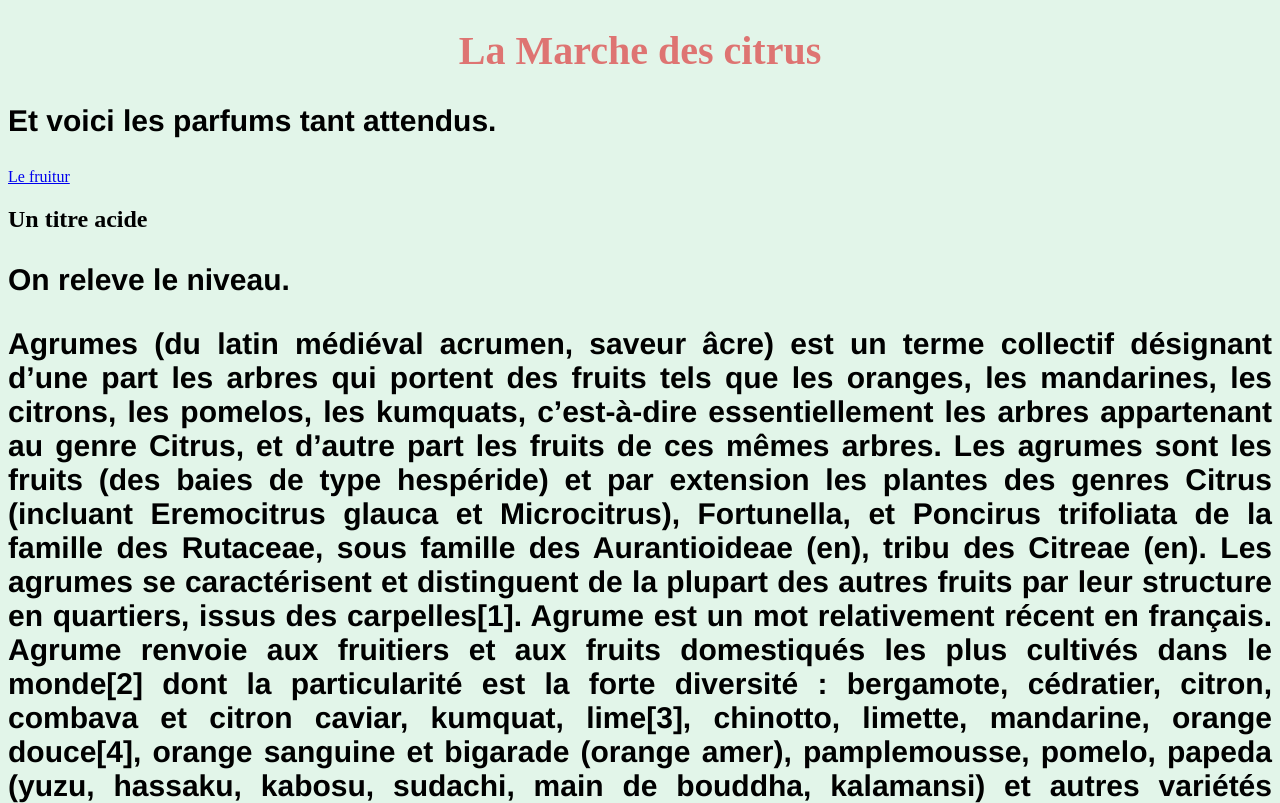
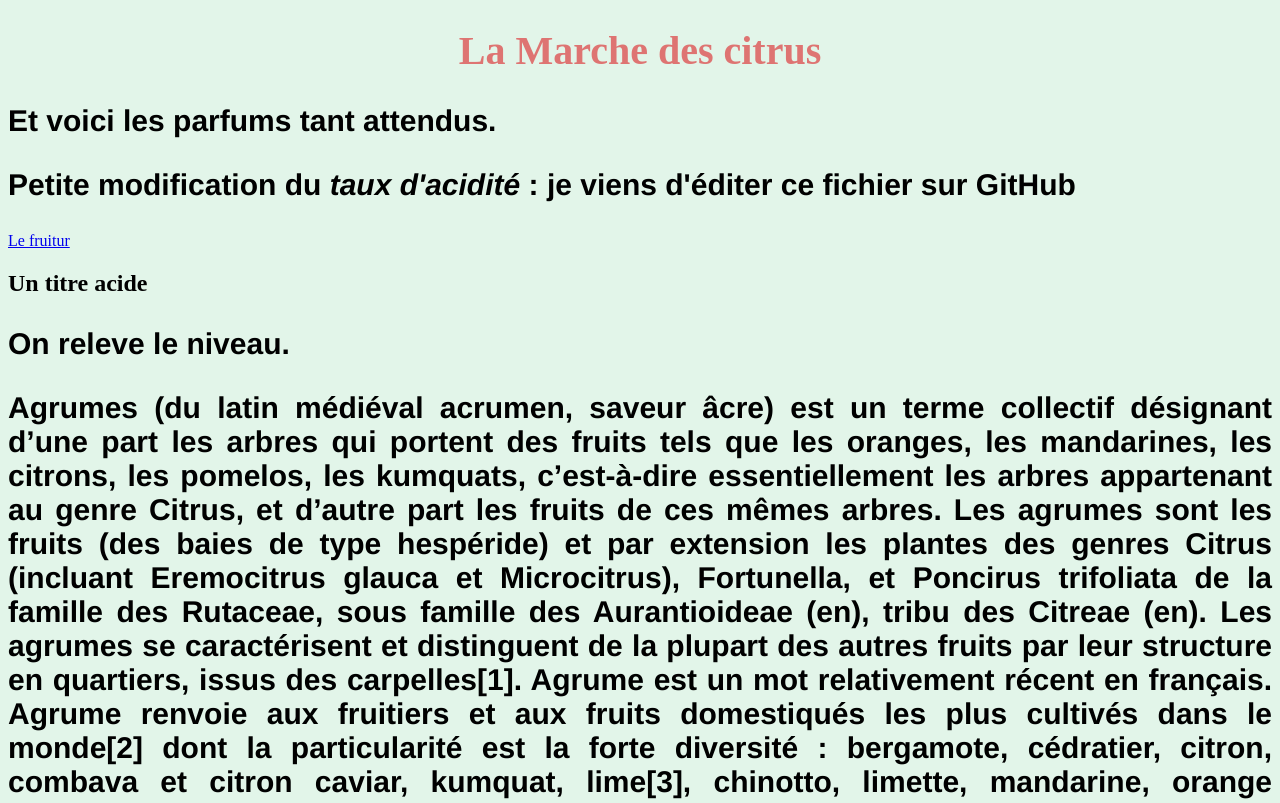
Before and after one commit to Awated/Quete_14, a plain HTML site: page index.html in a window 1280 px wide. Shown: the top 803 px of the page. Drawn offline with Linux system fonts and the light colour scheme.

Commit message:
Update index.html
Création d'un nouveau paragraphe éditer sur GitHub

```diff
--- a/index.html
+++ b/index.html
@@ -9,6 +9,7 @@
 <body>
     <h1> La Marche des citrus </h1>
         <p> Et voici les parfums tant attendus.</p>
+        <p>Petite modification du <em>taux d'acidité</em> : je viens d'éditer ce fichier sur GitHub</p>
         <a href= "http://www.wildcodeschool.com"> Le fruitur </a>
         <div class="image">
 
```
